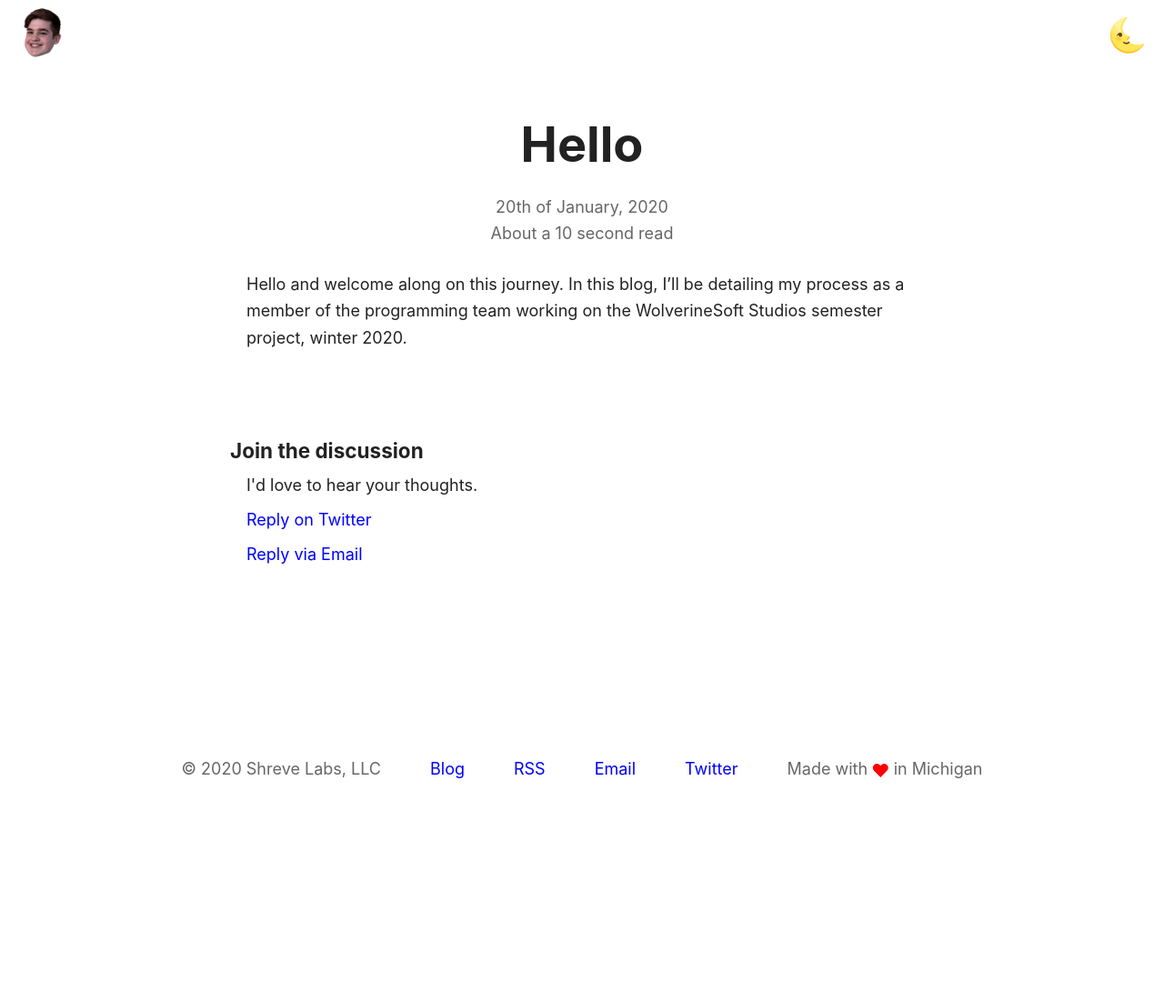
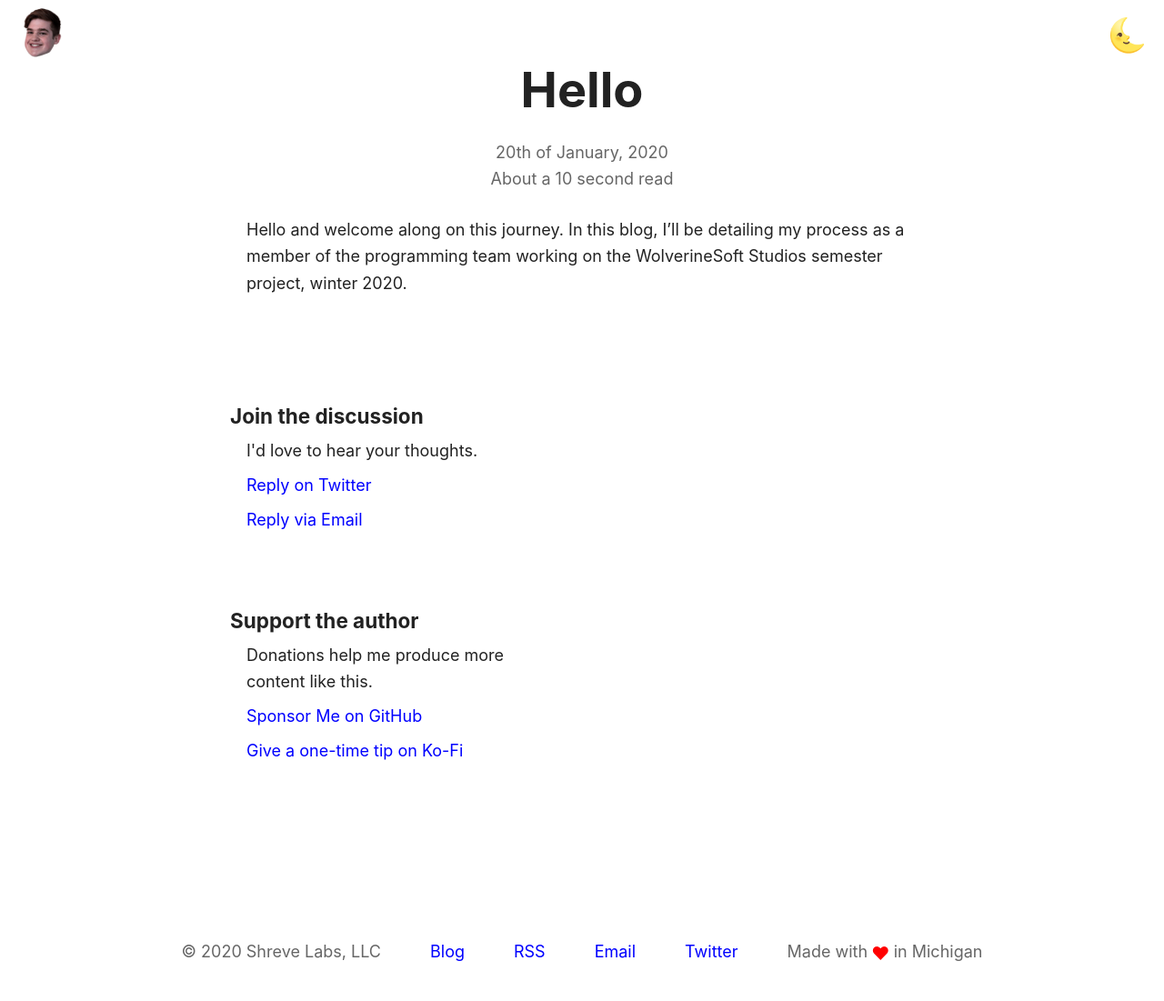
Before and after one commit to shreve/shreve.io, a Jekyll site: the page built from _wsoft/hello.md, in a window 1280 px wide. Shown: the whole page at 91% size. Built offline with Jekyll 4.4.1, drawn with Linux system fonts in a browser that asks for light colours; before the commit the page ends 900 px from its top, so only the background shows below that.

Commit message:
Add dono links to post layout

```diff
--- a/_layouts/post.md
+++ b/_layouts/post.md
@@ -51,18 +51,30 @@
 <div itemprop="articleBody text">{{ content }}</div>
 
 <footer class="post-footer">
-<h6>Join the discussion</h6>
-<ul>
-    <li>I'd love to hear your thoughts.</li>
-    {% if page.tweet %}
-    <li><a href="{{ page.tweet }}" target="_blank">Reply on Twitter</a></li>
-    {% else %}
-    <li><a href="https://twitter.com/_shreve" target="_blank">Reply on Twitter</a></li>
-    {% endif %}
-    {% if page.hn %}
-    <li><a href="{{ page.hn }}">Reply on Hacker News</a></li>
-    {% endif %}
-    <li><a href="#" class="email">Reply via Email</a></li>
-</ul>
+    <div class="row-2">
+        <div class="col">
+            <h6>Join the discussion</h6>
+            <ul>
+                <li>I'd love to hear your thoughts.</li>
+                {% if page.tweet %}
+                <li><a href="{{ page.tweet }}" target="_blank">Reply on Twitter</a></li>
+                {% else %}
+                <li><a href="https://twitter.com/_shreve" target="_blank">Reply on Twitter</a></li>
+                {% endif %}
+                {% if page.hn %}
+                <li><a href="{{ page.hn }}">Reply on Hacker News</a></li>
+                {% endif %}
+                <li><a href="#" class="email">Reply via Email</a></li>
+            </ul>
+        </div>
+        <div class="col">
+            <h6>Support the author</h6>
+            <ul>
+                <li>Donations help me produce more content like this.</li>
+                <li><a href="https://github.com/sponsors/shreve" target="_blank">Sponsor Me on GitHub</a></li>
+                <li><a href="https://ko-fi.com/shreve" target="_blank">Give a one-time tip on Ko-Fi</a></li>
+            </ul>
+        </div>
+    </div>
 </footer>
 </article>
```
